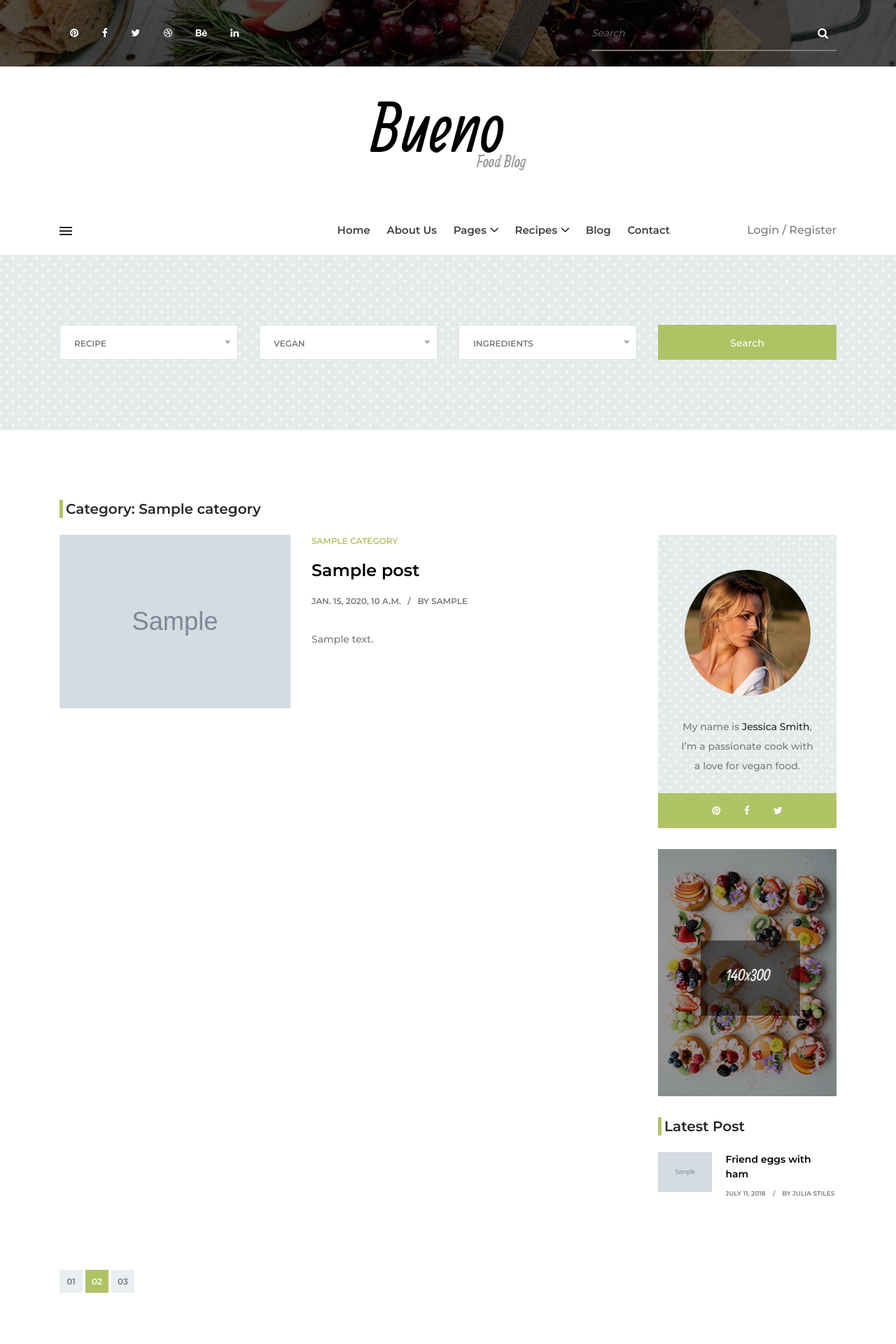
After one commit to raresrusu38/food_blog, a Django app: a page that uses src/templates/categories/category-detail.html in a window 1280 px wide. The commit adds this page. Shown: the top 1920 px of the page at 70% size. Run offline with Django 3.2, Linux system fonts and the light colour scheme; tables that the repository leaves empty hold one stand-in row (values such as "Sample post"); grey boxes marked "Sample" are stand-in pictures; some libraries are stand-ins or nearby versions; some web fonts are replaced.

Commit message:
added category model, category-detail and templates

```diff
--- a/src/posts/urls.py
+++ b/src/posts/urls.py
@@ -1,9 +1,10 @@
 from django.urls                    import path
-from .views                         import IndexView, PostDetail
+from .views                         import CategoryDetail, IndexView, PostDetail
 
 app_name = "posts"
 
 urlpatterns = [
     path('', IndexView.as_view(), name='home'),
     path('detail/<int:pk>/<slug:slug>/', PostDetail.as_view(), name='post-detail'),
+    path('category/<int:pk>/<slug:slug>/', CategoryDetail.as_view(), name='category-detail'),
 ]
--- a/src/posts/views.py
+++ b/src/posts/views.py
@@ -1,5 +1,5 @@
-from django.shortcuts import render
-from .models import Post
+from django.shortcuts import get_object_or_404, render
+from .models import Post, Category
 from django.views.generic import ListView, DetailView
 
 # Create your views here.
@@ -24,3 +24,19 @@ class PostDetail(DetailView):
     def get_context_data(self, **kwargs):
         context = super(PostDetail, self).get_context_data(**kwargs)
         return context
+
+
+class CategoryDetail(ListView):
+    model = Post
+    template_name = 'categories/category-detail.html'
+    context_object_name = 'posts'
+
+    def get_queryset(self):
+        self.category = get_object_or_404(Category, pk=self.kwargs['pk'], slug=self.kwargs['slug'])
+        return Post.objects.filter(category=self.category).order_by('-id')
+
+    def get_context_data(self, **kwargs):
+        context = super(CategoryDetail, self).get_context_data(**kwargs)
+        self.category = get_object_or_404(Category, pk=self.kwargs['pk'], slug=self.kwargs['slug'])
+        context['category'] = self.category
+        return context
--- /dev/null
+++ b/src/templates/categories/category-detail.html
@@ -0,0 +1,276 @@
+{% extends 'base.html' %}
+{% load static %}
+{% load custom_tags %}
+
+{% block content %}
+
+<!-- ##### Treading Post Area Start ##### -->
+<div class="treading-post-area" id="treadingPost">
+    <div class="close-icon">
+        <i class="fa fa-times"></i>
+    </div>
+
+    <h4>Treading Post</h4>
+
+    <!-- Single Blog Post -->
+    <div class="single-blog-post style-1 d-flex flex-wrap mb-30">
+        <!-- Blog Thumbnail -->
+        <div class="blog-thumbnail">
+            <img src="img/bg-img/9.jpg" alt="">
+        </div>
+        <!-- Blog Content -->
+        <div class="blog-content">
+            <a href="#" class="post-tag">The Best</a>
+            <a href="#" class="post-title">Friend eggs with ham</a>
+            <div class="post-meta">
+                <a href="#" class="post-date">July 11, 2018</a>
+                <a href="#" class="post-author">By Julia Stiles</a>
+            </div>
+        </div>
+    </div>
+
+    <!-- Single Blog Post -->
+    <div class="single-blog-post style-1 d-flex flex-wrap mb-30">
+        <!-- Blog Thumbnail -->
+        <div class="blog-thumbnail">
+            <img src="img/bg-img/10.jpg" alt="">
+        </div>
+        <!-- Blog Content -->
+        <div class="blog-content">
+            <a href="#" class="post-tag">The Best</a>
+            <a href="#" class="post-title">Mushrooms with pork chop</a>
+            <div class="post-meta">
+                <a href="#" class="post-date">July 11, 2018</a>
+                <a href="#" class="post-author">By Julia Stiles</a>
+            </div>
+        </div>
+    </div>
+
+    <!-- Single Blog Post -->
+    <div class="single-blog-post style-1 d-flex flex-wrap mb-30">
+        <!-- Blog Thumbnail -->
+        <div class="blog-thumbnail">
+            <img src="img/bg-img/11.jpg" alt="">
+        </div>
+        <!-- Blog Content -->
+        <div class="blog-content">
+            <a href="#" class="post-tag">The Best</a>
+            <a href="#" class="post-title">Birthday cake with chocolate</a>
+            <div class="post-meta">
+                <a href="#" class="post-date">July 11, 2018</a>
+                <a href="#" class="post-author">By Julia Stiles</a>
+            </div>
+        </div>
+    </div>
+
+    <!-- Single Blog Post -->
+    <div class="single-blog-post style-1 d-flex flex-wrap mb-30">
+        <!-- Blog Thumbnail -->
+        <div class="blog-thumbnail">
+            <img src="img/bg-img/9.jpg" alt="">
+        </div>
+        <!-- Blog Content -->
+        <div class="blog-content">
+            <a href="#" class="post-tag">The Best</a>
+            <a href="#" class="post-title">Friend eggs with ham</a>
+            <div class="post-meta">
+                <a href="#" class="post-date">July 11, 2018</a>
+                <a href="#" class="post-author">By Julia Stiles</a>
+            </div>
+        </div>
+    </div>
+
+    <!-- Single Blog Post -->
+    <div class="single-blog-post style-1 d-flex flex-wrap mb-30">
+        <!-- Blog Thumbnail -->
+        <div class="blog-thumbnail">
+            <img src="img/bg-img/10.jpg" alt="">
+        </div>
+        <!-- Blog Content -->
+        <div class="blog-content">
+            <a href="#" class="post-tag">The Best</a>
+            <a href="#" class="post-title">Mushrooms with pork chop</a>
+            <div class="post-meta">
+                <a href="#" class="post-date">July 11, 2018</a>
+                <a href="#" class="post-author">By Julia Stiles</a>
+            </div>
+        </div>
+    </div>
+
+    <!-- Single Blog Post -->
+    <div class="single-blog-post style-1 d-flex flex-wrap mb-30">
+        <!-- Blog Thumbnail -->
+        <div class="blog-thumbnail">
+            <img src="img/bg-img/11.jpg" alt="">
+        </div>
+        <!-- Blog Content -->
+        <div class="blog-content">
+            <a href="#" class="post-tag">The Best</a>
+            <a href="#" class="post-title">Birthday cake with chocolate</a>
+            <div class="post-meta">
+                <a href="#" class="post-date">July 11, 2018</a>
+                <a href="#" class="post-author">By Julia Stiles</a>
+            </div>
+        </div>
+    </div>
+</div>
+<!-- ##### Treading Post Area End ##### -->
+
+<!-- ##### Search Area Start ##### -->
+<div class="bueno-search-area section-padding-100-0 pb-70 bg-img"
+    style="background-image: url(/static/img/core-img/pattern.png);">
+    <div class="container">
+        <div class="row">
+            <div class="col-12">
+                <form action="#" method="post">
+                    <div class="row">
+                        <div class="col-12 col-sm-6 col-lg-3">
+                            <div class="form-group mb-30">
+                                <select class="form-control" id="recipe">
+                                    <option value="">Recipe</option>
+                                    <option value="">Recipe 1</option>
+                                    <option value="">Recipe 2</option>
+                                    <option value="">Recipe 3</option>
+                                    <option value="">Recipe 4</option>
+                                </select>
+                            </div>
+                        </div>
+
+                        <div class="col-12 col-sm-6 col-lg-3">
+                            <div class="form-group mb-30">
+                                <select class="form-control" id="vegan">
+                                    <option value="">Vegan</option>
+                                    <option value="">Vegan 1</option>
+                                    <option value="">Vegan 2</option>
+                                    <option value="">Vegan 3</option>
+                                    <option value="">Vegan 4</option>
+                                </select>
+                            </div>
+                        </div>
+
+                        <div class="col-12 col-sm-6 col-lg-3">
+                            <div class="form-group mb-30">
+                                <select class="form-control" id="ingredients">
+                                    <option value="">Ingredients</option>
+                                    <option value="">Ingredients 1</option>
+                                    <option value="">Ingredients 2</option>
+                                    <option value="">Ingredients 3</option>
+                                    <option value="">Ingredients 4</option>
+                                </select>
+                            </div>
+                        </div>
+                        <div class="col-12 col-sm-6 col-lg-3">
+                            <div class="form-group mb-30">
+                                <button class="btn bueno-btn w-100">Search</button>
+                            </div>
+                        </div>
+                    </div>
+                </form>
+            </div>
+        </div>
+    </div>
+</div>
+<!-- ##### Search Area End ##### -->
+
+<!-- ##### Category Post Area Start ##### -->
+<div class="catagory-post-area section-padding-100">
+    <div class="container">
+        <div class="row justify-content-center">
+            <div class="col-12 col-lg-12 col-xl-12">
+                <h5 class="title-bueno mb-4"><span class="ml-1">Category: {{ category.title }}</span></h5>
+            </div>
+            <!-- Post Area -->
+            <div class="col-12 col-lg-8 col-xl-9">
+                {% for post in posts %}
+                <!-- Single Blog Post -->
+                <div class="single-blog-post style-1 d-flex flex-wrap mb-30">
+                    <!-- Blog Thumbnail -->
+                    <div class="blog-thumbnail">
+                        <img src="{{ post.image.url }}" alt="{{ post.title }}">
+                    </div>
+                    <!-- Blog Content -->
+                    <div class="blog-content">
+                        <a href="#" class="post-tag">{{ post.category.title }}</a>
+                        <a href="#" class="post-title">{{ post.title }}</a>
+                        <div class="post-meta">
+                            <a href="#" class="post-date">{{ post.publishing_date }}</a>
+                            <a href="#" class="post-author">By {{ post.user.username }}</a>
+                        </div>
+                        <p>{{ post.content }}</p>
+                    </div>
+                </div>
+                {% endfor %}
+            </div>
+
+            <!-- Sidebar Area -->
+            <div class="col-12 col-sm-9 col-md-6 col-lg-4 col-xl-3">
+                <div class="sidebar-area">
+
+                    <!-- Single Widget Area -->
+                    <div class="single-widget-area author-widget mb-30">
+                        <div class="background-pattern bg-img"
+                            style="background-image: url(/static/img/core-img/pattern2.png);">
+                            <div class="author-thumbnail">
+                                <img src="{% static 'img/bg-img/23.jpg' %}" alt="">
+                            </div>
+                            <p>My name is <span>Jessica Smith</span>, I’m a passionate cook with a love for vegan food.
+                            </p>
+                        </div>
+                        <div class="social-info">
+                            <a href="#"><i class="fa fa-pinterest" aria-hidden="true"></i></a>
+                            <a href="#"><i class="fa fa-facebook" aria-hidden="true"></i></a>
+                            <a href="#"><i class="fa fa-twitter" aria-hidden="true"></i></a>
+                        </div>
+                    </div>
+
+                    <!-- Single Widget Area -->
+                    <div class="single-widget-area add-widget mb-30">
+                        <img src="{% static 'img/bg-img/add.png' %}" alt="">
+                    </div>
+
+                    <!-- Single Widget Area -->
+                    <div class="single-widget-area post-widget mb-30">
+                        <h5 class="title-bueno mb-4"><span class="ml-1">Latest Post</span></h5>
+                        {% for post in posts %}
+                        <!-- Single Post Area -->
+                        <div class="single-post-area d-flex">
+                            <!-- Blog Thumbnail -->
+                            <div class="blog-thumbnail">
+                                <img src="{{ post.image.url }}" alt="">
+                            </div>
+                            <!-- Blog Content -->
+                            <div class="blog-content">
+                                <a href="#" class="post-title">Friend eggs with ham</a>
+                                <div class="post-meta">
+                                    <a href="#" class="post-date">July 11, 2018</a>
+                                    <a href="#" class="post-author">By Julia Stiles</a>
+                                </div>
+                            </div>
+                        </div>
+                        {% endfor %}
+
+                    </div>
+
+                </div>
+            </div>
+        </div>
+
+        <div class="row">
+            <div class="col-12">
+                <div class="pagination-area mt-70">
+                    <nav aria-label="Page navigation example">
+                        <ul class="pagination">
+                            <li class="page-item"><a class="page-link" href="#">01</a></li>
+                            <li class="page-item active"><a class="page-link" href="#">02</a></li>
+                            <li class="page-item"><a class="page-link" href="#">03</a></li>
+                        </ul>
+                    </nav>
+                </div>
+            </div>
+        </div>
+    </div>
+</div>
+<!-- ##### Category Post Area End ##### -->
+
+{% include 'includes/instagram.html' %}
+{% endblock content %}
--- a/src/templates/posts/index.html
+++ b/src/templates/posts/index.html
@@ -202,7 +202,7 @@
 </div>
 <!-- ##### Hero Area End ##### -->
 
-<!-- ##### Catagory Area Start ##### -->
+<!-- ##### Category Area Start ##### -->
 <div class="post-catagory section-padding-100-0 mb-70">
     <div class="container">
         <div class="row justify-content-center">
@@ -345,7 +345,7 @@
                         <ul class="list-group list-group-flush">
                             {% categories as categories %}
                             {% for category in categories %}
-                            <a href="#">
+                            <a href="{% url 'posts:category-detail' pk=category.pk slug=category.slug %}">
                                 <li class="list-group-item d-flex justify-content-between align-items-center">
                                     {{ category.title }}
                                     <span class="badge badge-bueno badge-pill">{{ category.post_count }}</span>
```
